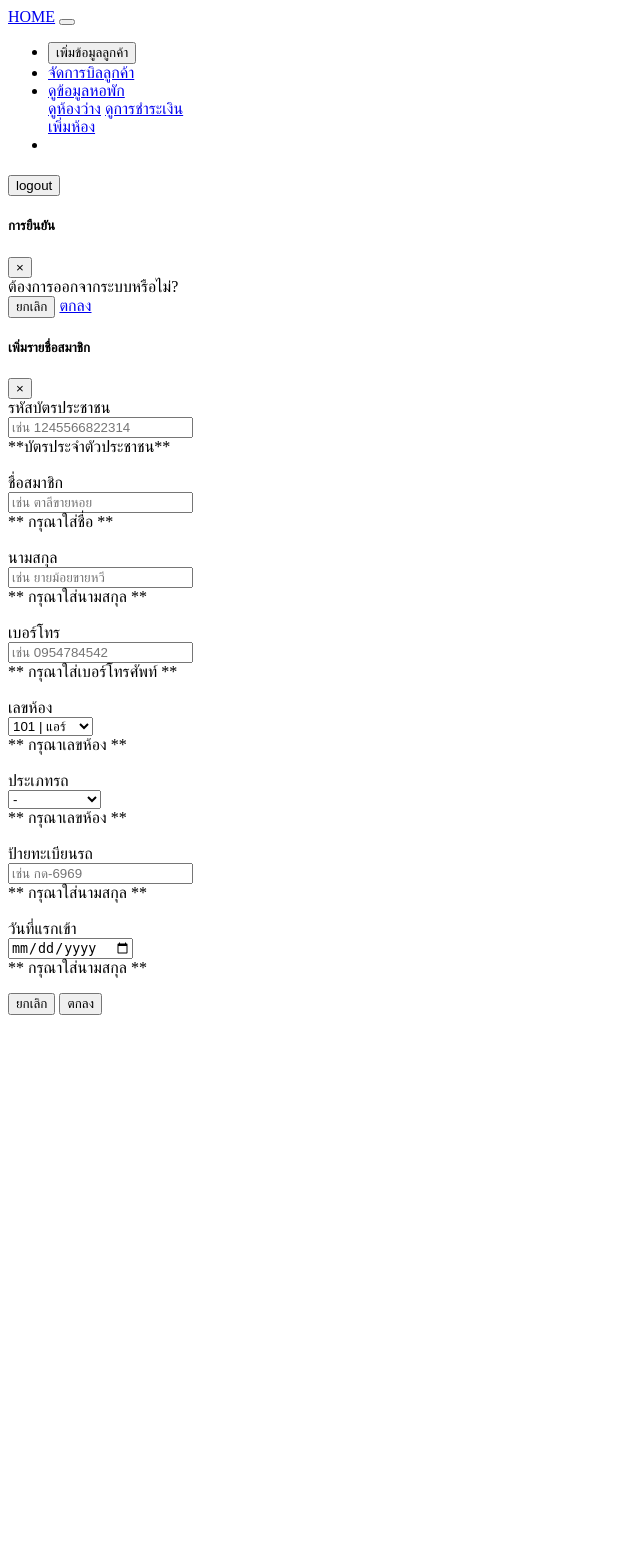
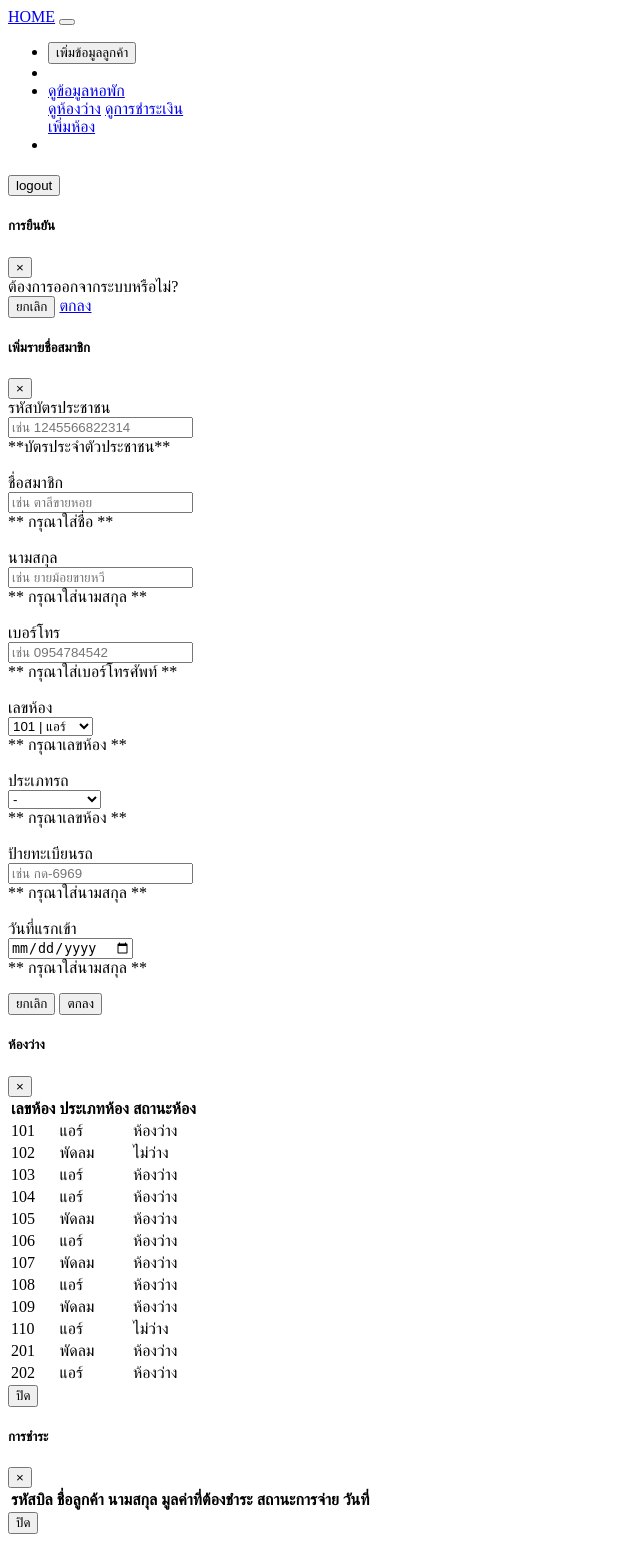
Before and after one commit to thanawee321/rental_2, a PHP site: page /navbar.php in a window 1280 px wide. Shown: the whole page, without its empty margins (0-640 px from the left). Before the commit the page ends 1015 px from the top, so only its background shows below. Run offline with PHP 8.4, Linux system fonts and the light colour scheme; data comes from the database, SQL or seed files in the repository; lists and menus that the app fills with data are empty.

Commit message:
New Update

```diff
--- a/admin.php
+++ b/admin.php
@@ -55,7 +55,7 @@
 
       <td><button type="button" class="btn btn-danger btndelete" id="<?php echo $row['id_member'];?>" numberroom="<?php echo $row['id_room'];?>" data-toggle="modal" data-target="#delete"><i class="fas fa-trash"></i></button></td>
       <td><button type="button" class="btn btn-warning btnupdate" id="<?php echo $row['id_member'];?>" oldroom="<?php echo $row['id_room'];?>"><i class="far fa-edit"></i></button></td>
-      <td><a href="billReport.php" class="btn btn-info" id="<?php echo $row['id_member'];?>"><i class="fas fa-file-invoice"></i></a></td>
+      <td><a href="billReport.php?id=<?php echo $row['id_member'];?> &name=<?php echo $row['name_member'].' '.$row['sur_member'];?>" class="btn btn-info"><i class="fas fa-file-invoice"></i></a></td>
     </tr>
       <?php } ?>
   </tbody>
--- a/navbar.php
+++ b/navbar.php
@@ -3,6 +3,13 @@
 
 $queryroomEmpty = "SELECT * FROM rental_2.room WHERE status_room='ห้องว่าง'";
 $resultroomEmpty = mysqli_query($connect, $queryroomEmpty);
+
+
+$queryroomEmpty2 = "SELECT * FROM rental_2.room";
+$resultroomEmpty2 = mysqli_query($connect, $queryroomEmpty2);
+
+$queryBill = "SELECT bill.id_bill,member.name_member,member.sur_member,bill.result_bill,bill.status_bill,bill.date_bill FROM  member INNER JOIN bill ON member.id_member=bill.id_member";
+$resultBill = Mysqli_query($connect,$queryBill);
 
 ?>
 
@@ -19,15 +26,15 @@
 
             </li>
             <li class="nav-item">
-                <a class="nav-link btn text-white" href="#">จัดการบิลลูกค้า</a>
+                <!--gdkmdffmfmfm;fawd-->
             </li>
             <li class="nav-item dropdown">
                 <a class="nav-link dropdown-toggle btn text-white" href="#" id="navbarDropdown" role="button" data-toggle="dropdown" aria-haspopup="true" aria-expanded="false">
                     ดูข้อมูลหอพัก
                 </a>
                 <div class="dropdown-menu" aria-labelledby="navbarDropdown">
-                    <a class="dropdown-item" href="#">ดูห้องว่าง</a>
-                    <a class="dropdown-item" href="#">ดูการชำระเงิน</a>
+                    <a class="dropdown-item" href="#" data-toggle="modal" data-target="#roomEmpty">ดูห้องว่าง</a>
+                    <a class="dropdown-item"href="#"  data-toggle="modal" data-target="#bill" >ดูการชำระเงิน</a>
                     <div class="dropdown-divider"></div>
                     <a class="dropdown-item" href="#">เพิ่มห้อง</a>
                 </div>
@@ -177,7 +184,7 @@
                                     <label>ป้ายทะเบียนรถ</label>
                                 </div>
                                 <div class="col-4">
-                                    <input type="text" class="form-control" name="plate" id="plate" placeholder="เช่น กด-6969" >
+                                    <input type="text" class="form-control" name="plate" id="plate" placeholder="เช่น กด-6969">
                                     <div class="invalid-feedback">
                                         ** กรุณาใส่นามสกุล **
                                     </div>
@@ -207,3 +214,87 @@
     </div>
 </div>
 </form>
+
+<!-- Modal roomEmpty-->
+<div class="modal fade" id="roomEmpty" tabindex="-1" role="dialog" aria-labelledby="exampleModalLabel" aria-hidden="true">
+    <div class="modal-dialog modal-lg modal-dialog-scrollable" role="document">
+        <div class="modal-content">
+            <div class="modal-header">
+                <h5 class="modal-title" id="exampleModalLabel">ห้องว่าง</h5>
+                <button type="button" class="close" data-dismiss="modal" aria-label="Close">
+                    <span aria-hidden="true">&times;</span>
+                </button>
+            </div>
+            <div class="modal-body">
+                <table class="table table-hover" id="viewRoom">
+                    <thead>
+                        <tr>
+                           <th>เลขห้อง</th>
+                           <th>ประเภทห้อง</th>
+                           <th>สถานะห้อง</th>
+                        </tr>
+                    </thead>
+                    <tbody>
+                        <?php while($row = mysqli_fetch_array($resultroomEmpty2)){ ?>
+                        <tr>
+                           <td><?php echo $row['id_room'];?></td>
+                           <td><?php echo $row['type_room'];?></td>
+                           <td><?php echo $row['status_room'];?></td>
+                        </tr>
+                        <?php }?>
+                    </tbody>
+                </table>
+            </div>
+            <div class="modal-footer">
+                <button type="button" class="btn btn-secondary" data-dismiss="modal">ปิด</button>
+
+            </div>
+        </div>
+    </div>
+</div>
+
+
+<!-- Modal Bill-->
+<div class="modal fade" id="bill" tabindex="-1" role="dialog" aria-labelledby="exampleModalLabel" aria-hidden="true">
+    <div class="modal-dialog modal-lg modal-dialog-scrollable" role="document">
+        <div class="modal-content">
+            <div class="modal-header">
+                <h5 class="modal-title" id="exampleModalLabel">การชำระ</h5>
+                <button type="button" class="close" data-dismiss="modal" aria-label="Close">
+                    <span aria-hidden="true">&times;</span>
+                </button>
+            </div>
+            <div class="modal-body">
+                <table class="table table-hover" id="viewChash">
+                    <thead>
+                        <tr>
+                           <th>รหัสบิล</th>
+                           <th>ชื่อลูกค้า</th>
+                           <th>นามสกุล</th>
+                           <th>มูลค่าที่ต้องชำระ</th>
+                           <th>สถานะการจ่าย</th>
+                           <th>วันที่</th>
+
+                        </tr>
+                    </thead>
+                    <tbody>
+                        <?php while($row = mysqli_fetch_array($resultBill)){ ?>
+                        <tr>
+                           <td><?php echo $row['id_bill'];?></td>
+                           <td><?php echo $row['name_member'];?></td>
+                           <td><?php echo $row['sur_member'];?></td>
+                           <td><?php echo $row['result_bill'];?></td>
+                           <td><?php echo $row['status_bill'];?></td>
+                           <td><?php echo $row['date_bill'];?></td>
+                        </tr>
+                        <?php }?>
+                    </tbody>
+                </table>
+            </div>
+            <div class="modal-footer">
+                <button type="button" class="btn btn-secondary" data-dismiss="modal">ปิด</button>
+
+            </div>
+        </div>
+    </div>
+</div>
```
Also changed, not shown: asset/app.js (+18 -1 lines), billReport.php (added, +106 -0 lines).
